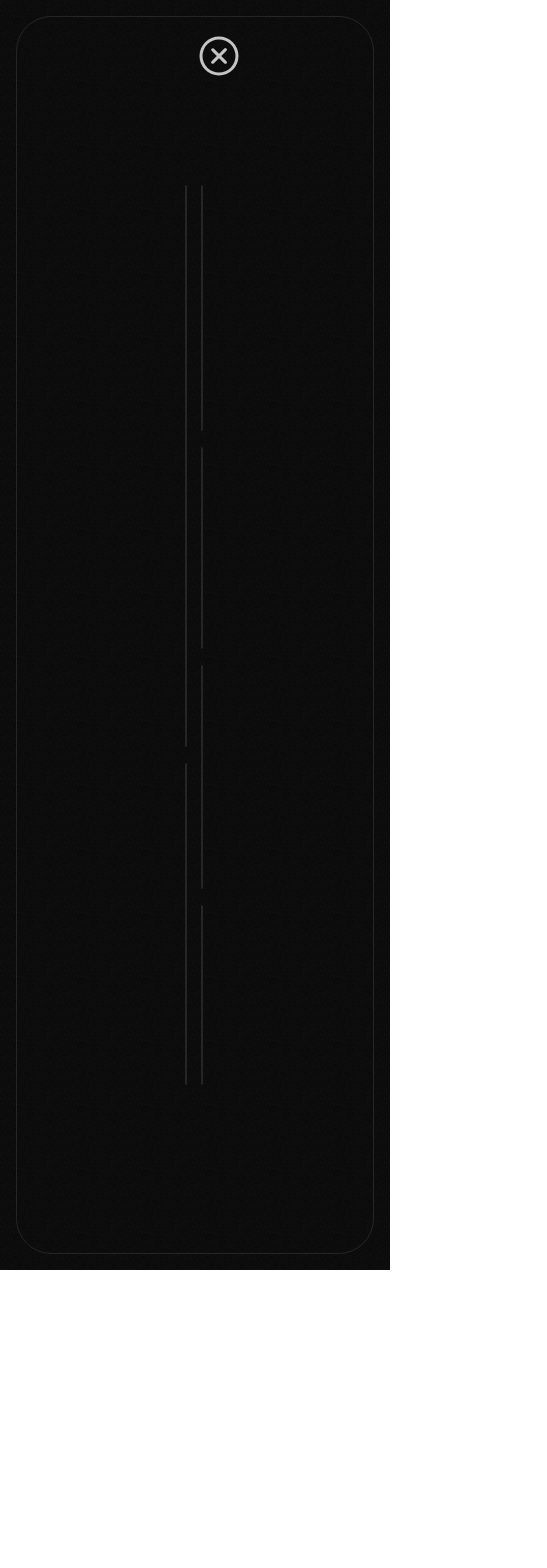
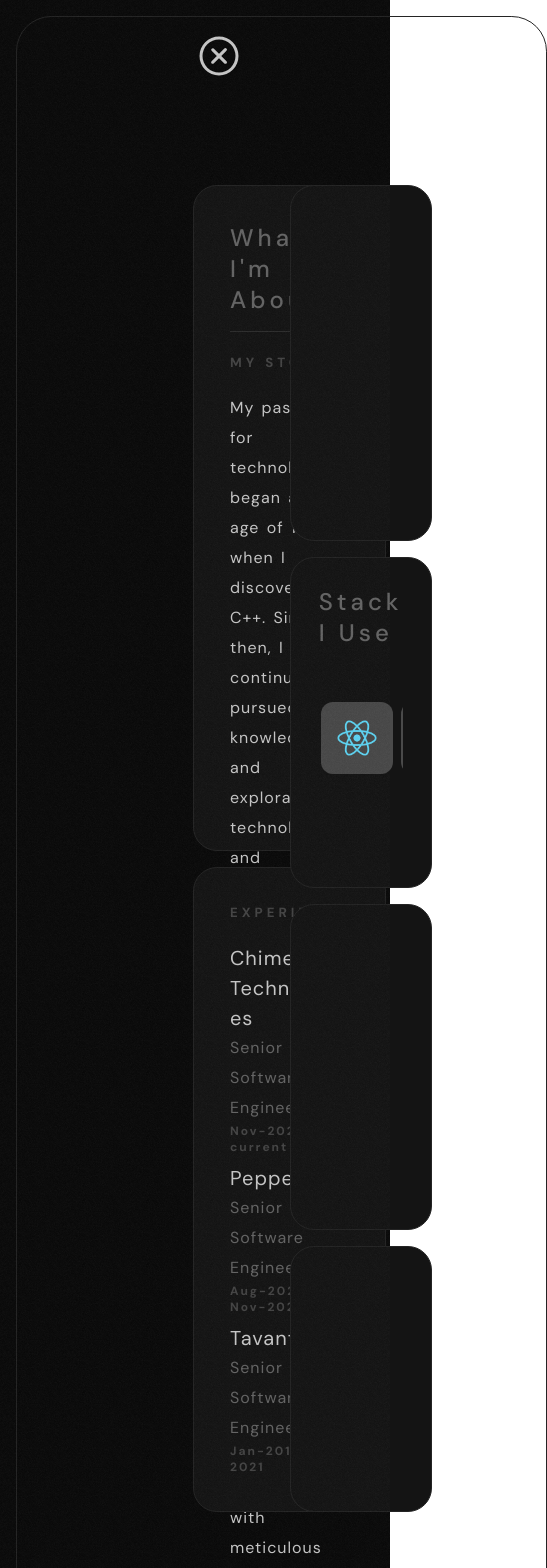
Before and after one commit to shreykr2802/bento-box-crispy, a SvelteKit app: page /about in a window 390 px wide. Shown: the top 1568 px of the page, 547 px wide, since content can reach past the window. Before the commit the page ends 1270 px from the top, so only its background shows below. Built offline with nearby package versions, Linux system fonts and the light colour scheme.

Commit message:
about section more addtion

```diff
--- a/src/component/atoms/Divider.svelte
+++ b/src/component/atoms/Divider.svelte
@@ -6,8 +6,10 @@
 
 <style>
  .divider {
-    background-color: black;
+    background-color: var(--color-divider-background);
     height: 1px;
     width: 100%;
+    display: block;
+    margin-top: 1rem;
  }
 </style>
--- a/src/component/molecule/About/AboutContent.svelte
+++ b/src/component/molecule/About/AboutContent.svelte
@@ -1,17 +1,55 @@
 <script>
 	import CrossHomeButton from '../../atoms/CrossHomeButton.svelte';
+	import Divider from '../../atoms/Divider.svelte';
+	import HomeStackUse from '../Home/HomeStackUse.svelte';
 </script>
 
 <div class="about-content">
 	<CrossHomeButton />
 	<div class="container">
 		<div class="column">
-			<div class="box1"></div>
-			<div class="box2"></div>
+			<div class="box1">
+				<section>
+					<h1 class="box-title">What I'm about?</h1>
+					<Divider />
+					<h5 class="box-sub-title">MY STORY</h5>
+					<p class="box-description-small">
+						My passion for technology began at the age of 12 when I discovered C++. Since then, I
+						have continually pursued knowledge and exploration in technology and programming
+						languages. With a diverse skill set, I consistently deliver comprehensive solutions
+						across both front-end and back-end development. My journey is fueled by a commitment to
+						innovation and excellence. I approach every task with meticulous attention to detail and
+						a strong problem-solving mindset.
+					</p>
+					<h5 class="box-sub-title">WHAT I DO NOW</h5>
+					<p class="box-description-small">
+						Today I'm a Senior Software Engineer at Chimera Technologies, providng them the best
+						solution.
+					</p>
+				</section>
+			</div>
+			<div class="box2">
+				<section>
+					<h5 class="box-sub-title">EXPERIENCE</h5>
+					<ul>
+						<li>Chimera Technologies</li>
+						<li>Senior Software Engineer</li>
+						<li>Nov-2021 - current</li>
+						<li>Pepperfry</li>
+						<li>Senior Software Engineer</li>
+						<li>Aug-2021 - Nov-2021</li>
+						<li>Tavant</li>
+						<li>Senior Software Engineer</li>
+						<li>Jan-2017 - Aug 2021</li>
+					</ul>
+				</section>
+			</div>
 		</div>
 		<div class="column">
 			<div class="box3"></div>
-			<div class="box4"></div>
+			<div class="box4">
+				<HomeStackUse />
+			</div>
 			<div class="box5"></div>
 			<div class="box6"></div>
 		</div>
@@ -30,26 +68,66 @@
 			display: flex;
 			flex-flow: row wrap;
 			gap: 1rem;
+			justify-content: center;
 
 			.column {
 				display: flex;
 				flex-flow: column wrap;
 				gap: 1rem;
-				width: calc(50% - 1rem);
+				width: min((50% - 1rem), 30rem);
+
 				div {
 					border: var(--box-border);
 					border-radius: var(--inner-box-border-radius);
 					background-color: var(--color-box-background);
-					min-height: auto;
+					min-height: 10rem;
+					padding: 0.75rem;
+					section {
+						margin: 1.5rem;
+					}
 				}
 
 				.box1 {
-					height: 35rem;
+					height: 40rem;
 				}
 
 				.box2 {
-					flex-grow: 1;
 					min-height: 20rem;
+					ul {
+						list-style: none;
+						padding: 0;
+
+						:nth-child(3n + 1) {
+							font-size: 1.25rem;
+							color: var(--color-text-dark);
+							margin-top: 0.5rem;
+							padding: 0;
+							letter-spacing: 1px;
+							line-height: 30px;
+							word-spacing: 2px;
+							word-break: break-word;
+							overflow-wrap: break-word;
+						}
+
+						:nth-child(3n + 2) {
+							font-size: 1rem;
+							color: var(--color-text-light);
+							padding: 0;
+							letter-spacing: 1px;
+							line-height: 30px;
+							word-spacing: 2px;
+							word-break: break-word;
+							overflow-wrap: break-word;
+						}
+
+						:nth-child(3n + 3) {
+							font-size: 0.75rem;
+							font-weight: 700;
+							color: var(--color-text-darker);
+							letter-spacing: 2px;
+							margin-bottom: 0.5rem;
+						}
+					}
 				}
 
 				.box3 {
@@ -57,7 +135,7 @@
 				}
 
 				.box4 {
-					flex-grow: 0.9;
+					flex-grow: 0.7;
 				}
 
 				.box5 {
--- a/src/component/molecule/Home/HomeStackUse.svelte
+++ b/src/component/molecule/Home/HomeStackUse.svelte
@@ -2,8 +2,7 @@
 	import StackBox from '../../atoms/StackBox.svelte';
 </script>
 
-<div class="box32">
-	<section>
+<section class="stack-i-use">
 	<h2 class="box-title">Stack I use</h2>
 	<div class="stack-images">
 		<div class="stacks-used">
@@ -60,21 +59,9 @@
 		</div>
 	</div>
 </section>
-</div>
 
 <style lang="scss">
-	.box32 {
-		border: var(--box-border);
-		display: flex;
-		flex-direction: column;
-		border-radius: var(--inner-box-border-radius);
-		height: calc(100% - var(--diff-factor));
-		width: calc(40% - var(--diff-factor));
-		margin: var(--inner-box-margin);
-		padding: var(--inner-box-padding);
-		background-color: var(--color-box-background);
-
-		section {
+	.stack-i-use {
 		margin: 1rem;
 		display: flex;
 		flex-direction: column;
@@ -120,5 +107,4 @@
 			}
 		}
 	}
-	}
 </style>
--- a/src/routes/styles.css
+++ b/src/routes/styles.css
@@ -9,7 +9,7 @@
 	--inner-box-padding: 0.25rem;
 	--box-position: relative;
 	--diff-factor: 1.5rem;
-    --font-basic: "DM Sans", sans-serif;
+	--font-basic: 'DM Sans', sans-serif;
 }
 
 body {
@@ -19,8 +19,10 @@ body {
 	--color-box-background-hover: rgba(172, 172, 172, 0.1);
 	--color-text-dark: #cccccc;
 	--color-text-light: rgb(102, 102, 102);
+	--color-text-darker: #464646;
 	--color-stack-box: #4a4a4a;
 	--color-stack-box-hover: #8a8a8a;
+	--color-divider-background: #2d2d2d;
 	--box-border: 1px solid var(--color-border);
 	margin: 0;
 	min-height: 100vh;
@@ -30,16 +32,25 @@ body {
 	position: relative;
 }
 
-body.dark-mode {
+body.light-mode {
 	--color-background: #f4f4f4;
+	--color-box-background: #d4d4d4;
+	--color-border: #6c6c6c;
+	--color-text-dark: #515151;
+	--color-text-light: #303030;
+	--color-text-darker: #464646;
+	--color-stack-box: #bababa;
+	--color-stack-box-hover: #4c4c4c;
+	--color-divider-background: #2d2d2d;
 }
 
 .box-title {
-    font-weight: 300;
+	font-weight: 500;
 	color: var(--color-text-light);
-    letter-spacing: 5px;
+	letter-spacing: 4px;
 	margin: 0;
 	padding: 0;
+	text-transform: capitalize;
 }
 
 .box-description {
@@ -49,3 +60,21 @@ body.dark-mode {
 	margin-top: 2rem;
 	padding: 0;
 }
+
+.box-sub-title {
+	font-weight: 700;
+	color: var(--color-text-darker);
+	letter-spacing: 4px;
+}
+
+.box-description-small {
+	font-size: clamp(0.75rem, 1rem, 1.5rem);
+	color: var(--color-text-dark);
+	margin-top: 0.5rem;
+	padding: 0;
+	letter-spacing: 1px;
+	line-height: 30px;
+	word-spacing: 2px;
+	word-break: break-word;
+	overflow-wrap: break-word;
+}
```
Also changed, not shown: src/component/atoms/DarkLightMode.svelte (+25 -2 lines), src/component/molecule/Home/HomeContent.svelte (+16 -2 lines). Lines whose indentation alone changed are shown as unchanged.
